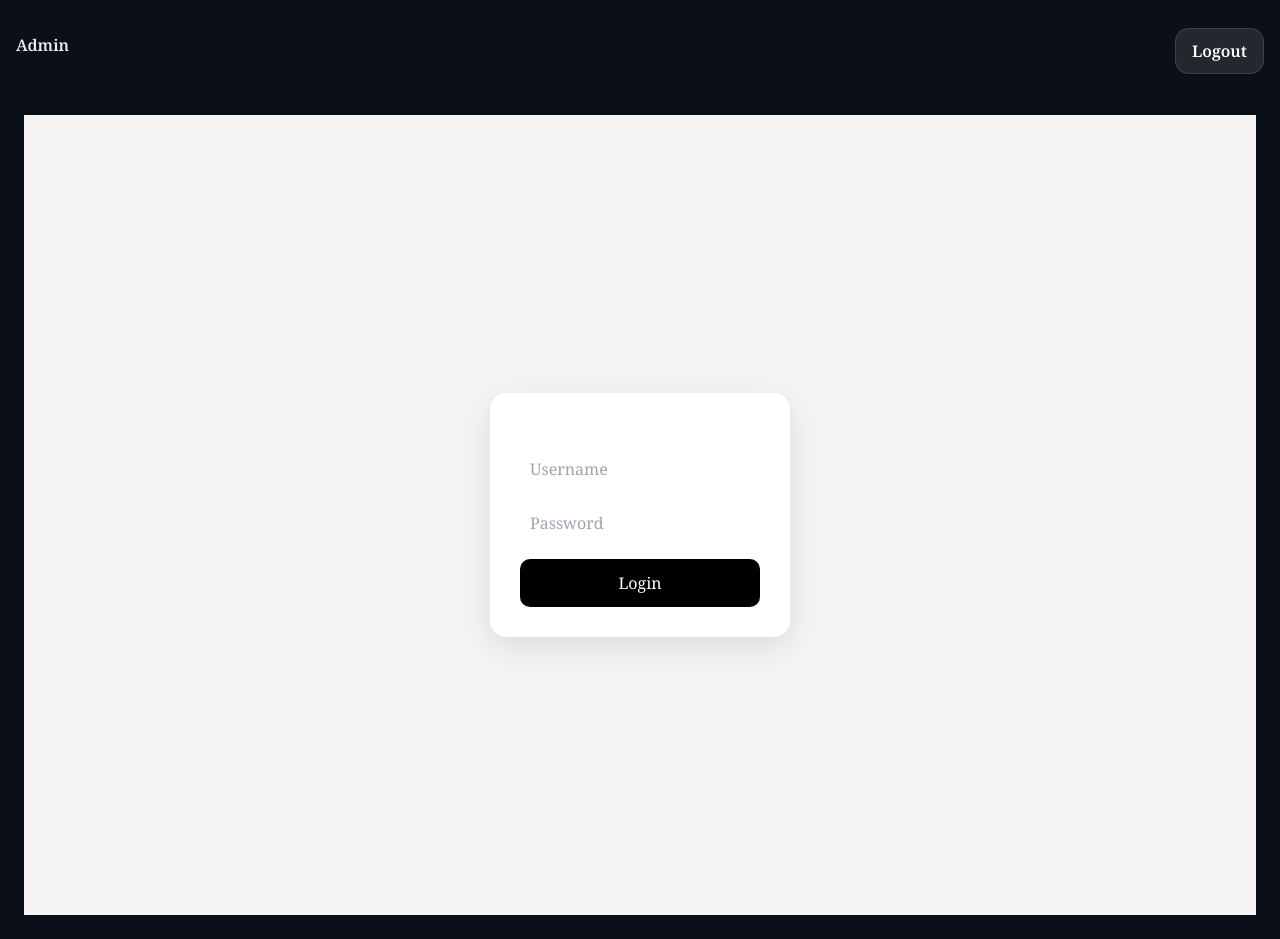
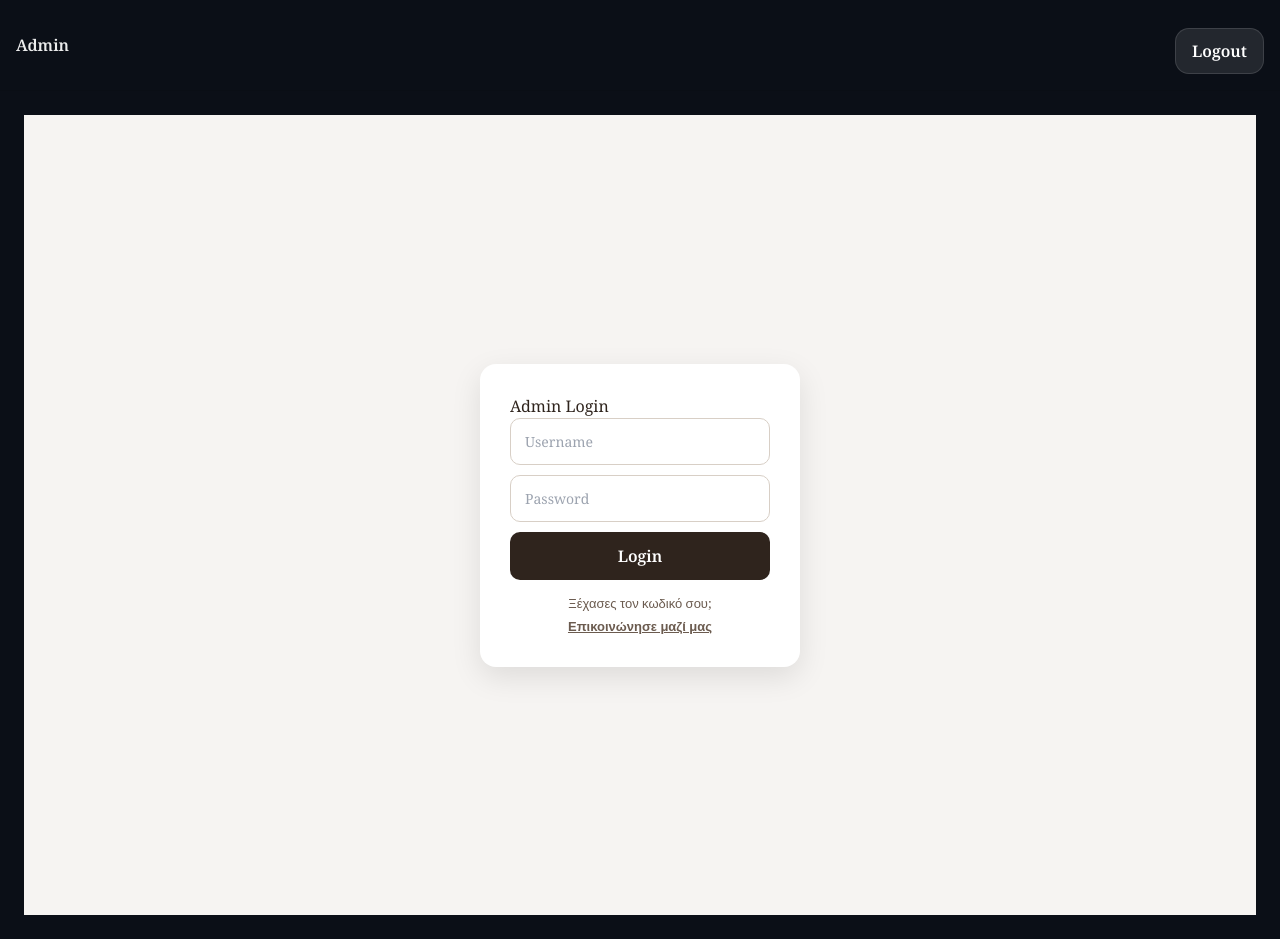
Before and after one commit to LabLouEvents/LabLouInvitation, a Next.js app: page /admin/login in a window 1280 px wide. Built offline with nearby package versions, Linux system fonts and the light colour scheme; a web font is replaced by a local one.

Commit message:
update login UI with forgot password

```diff
--- a/app/admin/login/page.tsx
+++ b/app/admin/login/page.tsx
@@ -9,7 +9,9 @@ export default function LoginPage() {
   async function login() {
     const res = await fetch("/api/admin/login", {
       method: "POST",
-      headers: { "Content-Type": "application/json" },
+      headers: {
+        "Content-Type": "application/json",
+      },
       body: JSON.stringify({ user, pass }),
     });
 
@@ -34,17 +36,19 @@ export default function LoginPage() {
           padding: 30,
           background: "white",
           borderRadius: 16,
-          width: 300,
+          width: 320,
           boxShadow: "0 10px 30px rgba(0,0,0,0.1)",
         }}
       >
-        <h2 style={{ marginTop: 0 }}>Admin Login</h2>
+        <h2 style={{ marginTop: 0, color: "#2f241d" }}>
+          Admin Login
+        </h2>
 
         <input
           placeholder="Username"
           value={user}
           onChange={(e) => setUser(e.target.value)}
-          style={{ width: "100%", marginBottom: 10, padding: 10 }}
+          style={input}
         />
 
         <input
@@ -52,23 +56,63 @@ export default function LoginPage() {
           placeholder="Password"
           value={pass}
           onChange={(e) => setPass(e.target.value)}
-          style={{ width: "100%", marginBottom: 14, padding: 10 }}
+          style={input}
         />
 
-        <button
-          onClick={login}
-          style={{
-            width: "100%",
-            padding: 12,
-            borderRadius: 10,
-            background: "black",
-            color: "white",
-            cursor: "pointer",
-          }}
-        >
+        <button onClick={login} style={btn}>
           Login
         </button>
+
+        {/* 🔐 Forgot password */}
+        <div style={forgotBox}>
+          Ξέχασες τον κωδικό σου;
+          <div
+            onClick={() =>
+              alert("Στείλε μας μήνυμα για επαναφορά κωδικού 📩")
+            }
+            style={forgotLink}
+          >
+            Επικοινώνησε μαζί μας
+          </div>
+        </div>
       </div>
     </div>
   );
 }
+
+/* ---------- STYLES ---------- */
+
+const input: React.CSSProperties = {
+  width: "100%",
+  marginBottom: 10,
+  padding: "12px 14px",
+  borderRadius: 10,
+  border: "1px solid #d8cfc6",
+  fontSize: 14,
+  color: "#111",
+};
+
+const btn: React.CSSProperties = {
+  width: "100%",
+  padding: 12,
+  borderRadius: 10,
+  background: "#2f241d",
+  color: "white",
+  cursor: "pointer",
+  border: "none",
+  fontWeight: 600,
+};
+
+const forgotBox: React.CSSProperties = {
+  marginTop: 14,
+  textAlign: "center",
+  fontSize: 13,
+  color: "#6b5b4f",
+};
+
+const forgotLink: React.CSSProperties = {
+  marginTop: 4,
+  cursor: "pointer",
+  textDecoration: "underline",
+  fontWeight: 600,
+};
```
